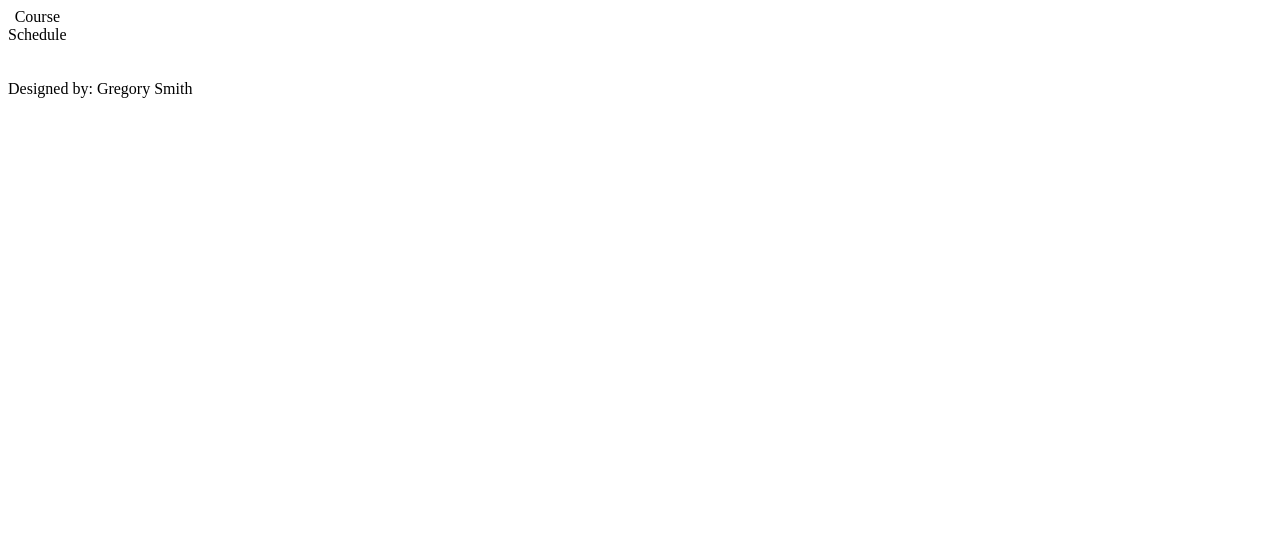
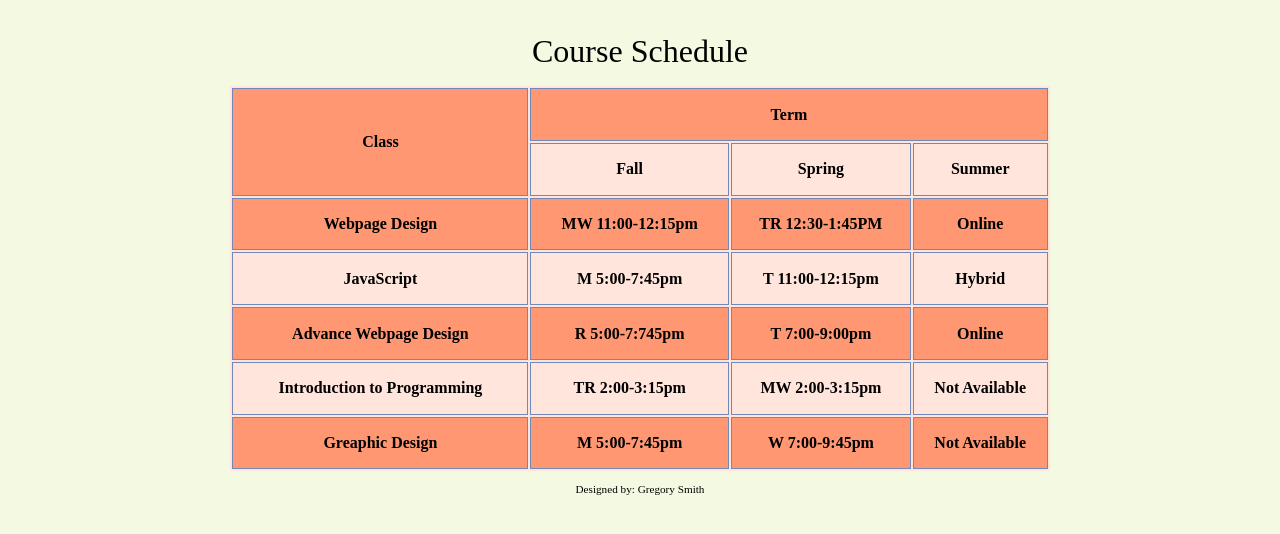
Before and after one commit to Greg-Smith209/ch8applyextendanalyze, a plain HTML site: page analyze apply extend/extend/extend08.html in a window 1280 px wide. Drawn offline with Linux system fonts and the light colour scheme.

Commit message:
extend done

```diff
--- a/analyze apply extend/extend/css/styles08.css
+++ b/analyze apply extend/extend/css/styles08.css
@@ -0,0 +1,73 @@
+/*
+Author:Gregory Smith
+Date:11/1/2022
+File Name: styles08.css
+*/
+
+/* CSS Reset */
+body, main, footer, table {
+    margin: 0;
+    padding: 0;
+    border: 0;
+}
+/* Style rule for body */
+body {
+	background-color: #f4f9e1;
+}
+
+/* Style rule for the container */
+#container {
+	width: 80%;
+	margin: 0 auto;
+}
+
+/* Style for the footer element */
+footer {
+	font-size: .70em;
+	text-align: center;
+}
+
+/* Style rules for table */
+table{
+  width: 80%;
+  margin-top: auto;
+  margin-bottom: auto;
+  margin-left:auto;
+  margin-right:auto;
+background-color: #ffe5dc;
+border-color: #fd4d0c;
+box-shadow: #792101;
+font-style: sans-serif;
+}
+
+
+/* Border and padding rules for table rows, data, and headings */
+tr, th, td {
+border: collapse;
+padding: 2%;
+
+}
+
+
+/* Caption style rules */
+caption{
+  font-size: 2em;
+  padding:2%;
+  margin-top: 2%;
+}
+
+/* Table header and data borders */
+th, td{
+border:1px solid #7188bb;
+}
+
+/* table data center */
+td{
+  text-align: center;
+
+border-color: #a22c02;
+}
+
+tr:nth-child(odd){
+  background-color: #fe9772;
+}
--- a/analyze apply extend/extend/extend08.html
+++ b/analyze apply extend/extend/extend08.html
@@ -5,7 +5,7 @@ Today's Date: 11/1/2022
  -->
 <html lang="en">
 <head>
-	<title></title>
+	<title>extend08</title>
 	<meta charset="utf-8">
     <link rel="stylesheet" href="css/styles08.css">
 </head>
@@ -17,39 +17,56 @@ Today's Date: 11/1/2022
 	   <main>
 
 			 <table>
-         <caption> Course Schedule</caption>
 
-         <th>
-           </th>
+<caption>Course Schedule</caption>
 
-           <th>
-             </th>
+<tr> <!-- Row 1-->
 
-             <th>
-               </th>
+<th rowspan="2"> Class</th>
+<th colspan="3"> Term </th>
 
-               <th>
-                 </th>
-
-      <tr><!--  row 1 -->
 </tr>
 
-        <tr><!--  row 2 -->
+<tr> <!-- Row 2-->
+	<th>Fall</th>
+	<th>Spring</th>
+	<th>Summer</th>
 </tr>
 
-          <tr><!--  row 3 -->
+<tr> <!-- Row 3-->
+<th>Webpage Design</th>
+<th>MW 11:00-12:15pm</th>
+<th>TR 12:30-1:45PM</th>
+<th>Online</th>
+
 </tr>
 
-            <tr><!--  row 4 -->
+<tr> <!-- Row 4-->
+<th>JavaScript</th>
+<th>M 5:00-7:45pm</th>
+<th>T 11:00-12:15pm</th>
+<th>Hybrid</th>
 </tr>
 
-              <tr><!--  row 5 -->
+<tr> <!-- Row 5 -->
+<th>Advance Webpage Design</th>
+<th>R 5:00-7:745pm</th>
+<th>T 7:00-9:00pm</th>
+<th>Online </th>
 </tr>
 
-              <tr><!--  row 6 -->
+<tr> <!-- Row 6 -->
+	<th>Introduction to Programming</th>
+	<th>TR 2:00-3:15pm</th>
+	<th>MW 2:00-3:15pm</th>
+	<th>Not Available</th>
 </tr>
 
-                <tr><!--  row 7 -->
+	<tr> <!-- Row 7 -->
+		<th>Greaphic Design</th>
+		<th>M 5:00-7:45pm</th>
+		<th>W 7:00-9:45pm</th>
+		<th>Not Available</th>
 	</tr>
 		 </table>
 
```
Lines whose indentation alone changed are shown as unchanged.
